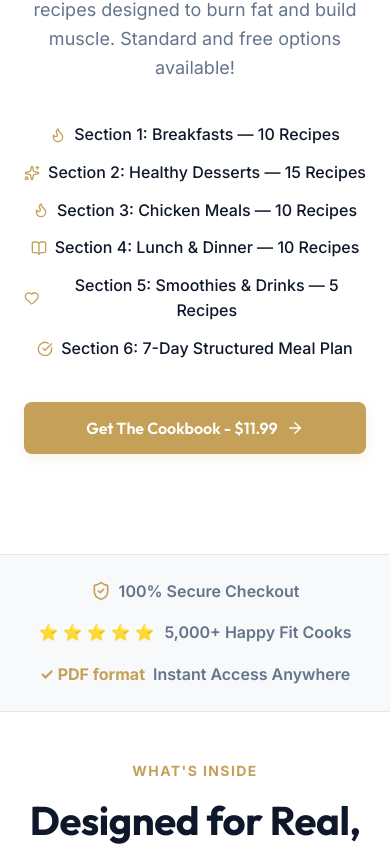
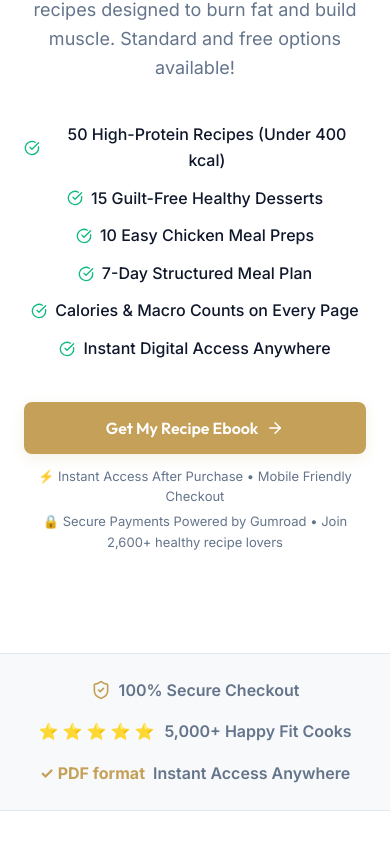
Before and after one commit to driss26/bhyouebook, a React (Vite) app: page /#/ in a window 390 px wide. Shown: the part 1039-1885 px from the top of the page. Built offline with nearby package versions, Linux system fonts and the light colour scheme; no server answers; the database is empty.

Commit message:
Implement CRO copy optimizations, trust signals, and update footer YouTube link

```diff
--- a/src/App.tsx
+++ b/src/App.tsx
@@ -228,7 +228,7 @@ function App() {
                   <a href="https://facebook.com" target="_blank" className="footer-social-btn" aria-label="Facebook">
                     <svg width="18" height="18" viewBox="0 0 24 24" fill="none" stroke="currentColor" strokeWidth="2" strokeLinecap="round" strokeLinejoin="round"><path d="M18 2h-3a5 5 0 0 0-5 5v3H7v4h3v8h4v-8h3l1-4h-4V7a1 1 0 0 1 1-1h3z"></path></svg>
                   </a>
-                  <a href="https://youtube.com" target="_blank" className="footer-social-btn" aria-label="YouTube">
+                  <a href="https://www.youtube.com/@BHYouu" target="_blank" className="footer-social-btn" aria-label="YouTube">
                     <svg width="18" height="18" viewBox="0 0 24 24" fill="none" stroke="currentColor" strokeWidth="2" strokeLinecap="round" strokeLinejoin="round"><path d="M22.54 6.42a2.78 2.78 0 0 0-1.94-2C18.88 4 12 4 12 4s-6.88 0-8.6.46a2.78 2.78 0 0 0-1.94 2A29 29 0 0 0 1 11.75a29 29 0 0 0 .46 5.33A2.78 2.78 0 0 0 3.4 19c1.72.46 8.6.46 8.6.46s6.88 0 8.6-.46a2.78 2.78 0 0 0 1.94-2 29 29 0 0 0 .46-5.25 29 29 0 0 0-.46-5.33z"></path><polygon points="9.75 15.02 15.5 11.75 9.75 8.48 9.75 15.02"></polygon></svg>
                   </a>
                 </div>
--- a/src/pages/Home.tsx
+++ b/src/pages/Home.tsx
@@ -1,6 +1,6 @@
 import React, { useEffect, useState } from 'react';
 import { Link } from 'react-router-dom';
-import { BookOpen, Sparkles, Flame, CheckCircle, ArrowRight, ShieldCheck, Heart, Star } from 'lucide-react';
+import { BookOpen, Sparkles, Flame, CheckCircle, ArrowRight, ShieldCheck, Star, Plus, Minus } from 'lucide-react';
 import { firePageView, firePixel, db } from '../db';
 import type { PageSeo } from '../db';
 
@@ -10,6 +10,38 @@ interface HomeProps {
 
 export const Home: React.FC<HomeProps> = ({ onToast }) => {
   const [seoConfig, setSeoConfig] = useState<PageSeo | null>(null);
+  const [activeFaq, setActiveFaq] = useState<number | null>(null);
+
+  const toggleFaq = (index: number) => {
+    if (activeFaq === index) {
+      setActiveFaq(null);
+    } else {
+      setActiveFaq(index);
+    }
+  };
+
+  const faqs = [
+    {
+      q: "What is included in the ebook?",
+      a: "You get 50 premium high-protein recipes (strictly under 400 calories), our structured 7-Day Meal Plan, grocery shopping lists, and kitchen cheat sheets."
+    },
+    {
+      q: "Is this beginner friendly?",
+      a: "Yes! Every recipe includes simple, step-by-step instructions and uses budget-friendly ingredients available at any local grocery store."
+    },
+    {
+      q: "How will I receive my ebook?",
+      a: "It is delivered instantly as a high-resolution, mobile-optimized digital PDF to your email inbox immediately after purchase."
+    },
+    {
+      q: "Are calories and protein included?",
+      a: "Yes, every single recipe features accurate, verified calorie counts and complete macronutrient breakdowns (protein, carbs, fats)."
+    },
+    {
+      q: "Can I use these recipes for meal prep?",
+      a: "Absolutely! Many of the recipes (like our 10 chicken meal preps) are specifically designed to be cooked in advance and stored in the fridge."
+    }
+  ];
 
   useEffect(() => {
     firePageView('/');
@@ -70,7 +102,7 @@ export const Home: React.FC<HomeProps> = ({ onToast }) => {
                 </>
               ) : (
                 <>
-                  High-Protein Recipes: <span>50 Guilt-Free Healthy Recipes Under 400 Calories</span>
+                  Get Lean & Stay Full: <span>50 High-Protein Recipes Under 400 Calories</span>
                 </>
               )}
             </h1>
@@ -113,41 +145,45 @@ export const Home: React.FC<HomeProps> = ({ onToast }) => {
             </div>
 
             <p className="hero-subheadline">
-              {seoConfig?.ogDescription || seoConfig?.metaDescription || `"High-Protein Recipes Under 400 Calories" is a premium digital recipe ebook featuring 50+ delicious, beginner-friendly meals designed for fat loss, muscle support, and everyday healthy eating.`}
+              {seoConfig?.ogDescription || seoConfig?.metaDescription || `Stop starving yourself. Enjoy 50 delicious, easy-to-prep, macro-friendly recipes designed to support muscle growth and burn fat. Instant digital PDF download.`}
             </p>
 
             <div className="hero-bullet-list">
               <div className="hero-bullet">
-                <Flame size={16} />
-                <span>Section 1: Breakfasts — 10 Recipes</span>
+                <CheckCircle size={16} style={{ color: 'var(--success)' }} />
+                <span>50 High-Protein Recipes (Under 400 kcal)</span>
               </div>
               <div className="hero-bullet">
-                <Sparkles size={16} />
-                <span>Section 2: Healthy Desserts — 15 Recipes</span>
+                <CheckCircle size={16} style={{ color: 'var(--success)' }} />
+                <span>15 Guilt-Free Healthy Desserts</span>
               </div>
               <div className="hero-bullet">
-                <Flame size={16} />
-                <span>Section 3: Chicken Meals — 10 Recipes</span>
+                <CheckCircle size={16} style={{ color: 'var(--success)' }} />
+                <span>10 Easy Chicken Meal Preps</span>
               </div>
               <div className="hero-bullet">
-                <BookOpen size={16} />
-                <span>Section 4: Lunch & Dinner — 10 Recipes</span>
+                <CheckCircle size={16} style={{ color: 'var(--success)' }} />
+                <span>7-Day Structured Meal Plan</span>
               </div>
               <div className="hero-bullet">
-                <Heart size={16} />
-                <span>Section 5: Smoothies & Drinks — 5 Recipes</span>
+                <CheckCircle size={16} style={{ color: 'var(--success)' }} />
+                <span>Calories & Macro Counts on Every Page</span>
               </div>
               <div className="hero-bullet">
-                <CheckCircle size={16} />
-                <span>Section 6: 7-Day Structured Meal Plan</span>
+                <CheckCircle size={16} style={{ color: 'var(--success)' }} />
+                <span>Instant Digital Access Anywhere</span>
               </div>
             </div>
 
-            <div className="hero-actions">
-              <button onClick={handleBuyClick} className="btn btn-primary">
-                Get The Cookbook - $11.99
+            <div className="hero-actions" style={{ flexDirection: 'column', alignItems: 'stretch', gap: '8px' }}>
+              <button onClick={handleBuyClick} className="btn btn-primary" style={{ width: '100%' }}>
+                Get My Recipe Ebook
                 <ArrowRight size={18} />
               </button>
+              <div style={{ marginTop: '4px', fontSize: '13px', color: 'var(--text-muted-dark)', display: 'flex', flexDirection: 'column', gap: '4px', alignItems: 'center', textAlign: 'center' }}>
+                <span>⚡ Instant Access After Purchase • Mobile Friendly Checkout</span>
+                <span>🔒 Secure Payments Powered by Gumroad • Join 2,600+ healthy recipe lovers</span>
+              </div>
             </div>
           </div>
 
@@ -261,6 +297,33 @@ export const Home: React.FC<HomeProps> = ({ onToast }) => {
           </div>
         </div>
       </section>
+
+      {/* FAQ Section */}
+      <section className="section-padding" style={{ backgroundColor: 'var(--light-surface)', borderTop: '1px solid var(--light-border)', borderBottom: '1px solid var(--light-border)' }}>
+        <div className="container">
+          <div className="section-title-wrapper" style={{ textAlign: 'center', marginBottom: '48px' }}>
+            <span className="section-subtitle">Got Questions?</span>
+            <h2 className="section-title">Frequently Asked Questions</h2>
+            <p style={{ color: 'var(--text-muted-dark)' }}>Everything you need to know about the ebook purchase and contents.</p>
+          </div>
+
+          <div className="faq-max-width" style={{ maxWidth: '800px', margin: '0 auto' }}>
+            {faqs.map((faq, index) => (
+              <div className="faq-item" key={index}>
+                <button className="faq-question-btn" onClick={() => toggleFaq(index)}>
+                  <h3>{faq.q}</h3>
+                  {activeFaq === index ? <Minus size={18} /> : <Plus size={18} />}
+                </button>
+                {activeFaq === index && (
+                  <div className="faq-answer">
+                    <p>{faq.a}</p>
+                  </div>
+                )}
+              </div>
+            ))}
+          </div>
+        </div>
+      </section>
     </div>
   );
 };
--- a/src/pages/SalesPage.tsx
+++ b/src/pages/SalesPage.tsx
@@ -58,24 +58,24 @@ export const SalesPage: React.FC<SalesPageProps> = ({ onToast }) => {
 
   const faqs = [
     {
-      q: "What format does the cookbook come in?",
-      a: "The cookbook is delivered instantly as an optimized, high-resolution PDF. You can read it on your iPhone, Android, tablet, laptop, or print it out to keep in your kitchen."
+      q: "What is included in the ebook?",
+      a: "You get 50 premium high-protein recipes (strictly under 400 calories), our structured 7-Day Meal Plan, grocery shopping lists, and kitchen cheat sheets."
     },
     {
-      q: "Do I need special protein powders or rare ingredients?",
-      a: "Absolutely not! Every recipe relies on standard, budget-friendly ingredients available at any local supermarket. All protein powder options are standard whey/casein, and we provide non-protein-powder alternatives too."
+      q: "Is this beginner friendly?",
+      a: "Yes! Every recipe includes simple, step-by-step instructions and uses budget-friendly ingredients available at any local grocery store."
     },
     {
-      q: "Are the macro counts accurate?",
-      a: "Yes! Every single recipe has been calculated, weighed, and verified using raw ingredient databases. We provide the exact weight, serving size, calories, protein, carbs, and fat breakdown for each dish."
+      q: "How will I receive my ebook?",
+      a: "It is delivered instantly as a high-resolution, mobile-optimized digital PDF to your email inbox immediately after purchase."
     },
     {
-      q: "Is there a vegetarian version?",
-      a: "While this version features 10 chicken meals and other lean meat recipes, it also includes 15 healthy desserts, breakfast options, and snacks that are vegetarian-friendly. We plan to release a fully plant-based edition soon!"
+      q: "Are calories and protein included?",
+      a: "Yes, every single recipe features accurate, verified calorie counts and complete macronutrient breakdowns (protein, carbs, fats)."
     },
     {
-      q: "How can I contact support?",
-      a: "If you have any questions, feedback, or issues downloading your cookbook, simply email us at support@bhyou.com and we will get back to you within 24 hours."
+      q: "Can I use these recipes for meal prep?",
+      a: "Absolutely! Many of the recipes (like our 10 chicken meal preps) are specifically designed to be cooked in advance and stored in the fridge."
     }
   ];
 
@@ -88,7 +88,7 @@ export const SalesPage: React.FC<SalesPageProps> = ({ onToast }) => {
             <div style={{ display: 'flex', flexDirection: 'column', gap: '20px' }}>
               <span className="badge badge-primary">Premium Digital Cookbook</span>
               <h1 className="sales-hero-title">
-                {seoConfig?.ogTitle || 'High-Protein Recipes: 50 Guilt-Free Healthy Recipes Under 400 Calories'}
+                {seoConfig?.ogTitle || 'Get Lean & Stay Full: 50 High-Protein Healthy Recipes Under 400 Calories'}
               </h1>
 
               {/* Shopify-style Price block */}
@@ -195,10 +195,11 @@ export const SalesPage: React.FC<SalesPageProps> = ({ onToast }) => {
 
               <div className="sales-buy-block">
                 <button onClick={handleBuyClick} className="btn btn-primary" style={{ padding: '16px 36px', fontSize: '18px' }}>
-                  Buy Now - $11.99
+                  Get My Recipe Ebook
                 </button>
-                <div style={{ fontSize: '14px', color: 'var(--text-muted-dark)', fontWeight: 500 }}>
-                  ⚡ Instant PDF Download
+                <div className="sales-trust-notes">
+                  <span>⚡ Instant PDF Download • Mobile Friendly Checkout</span>
+                  <span>🔒 Secure Payments Powered by Gumroad • Join 2,600+ healthy recipe lovers</span>
                 </div>
               </div>
             </div>
@@ -458,9 +459,9 @@ export const SalesPage: React.FC<SalesPageProps> = ({ onToast }) => {
           </p>
           <div style={{ display: 'flex', flexDirection: 'column', alignItems: 'center', gap: '16px' }}>
             <button onClick={handleBuyClick} className="btn btn-primary" style={{ padding: '18px 48px', fontSize: '18px', width: '100%', maxWidth: '420px' }}>
-              Claim Your Ebook Copy Now - $11.99
+              Get My Recipe Ebook
             </button>
-            <span style={{ fontSize: '13px', color: 'var(--text-muted-dark)' }}>💳 Secure encrypted checkout powered by Gumroad</span>
+            <span style={{ fontSize: '13.5px', color: 'var(--text-muted-dark)' }}>💳 Secure checkout powered by Gumroad • Instant PDF Access</span>
           </div>
         </div>
       </section>
```
Also changed, not shown: src/index.css (+17 -0 lines).
